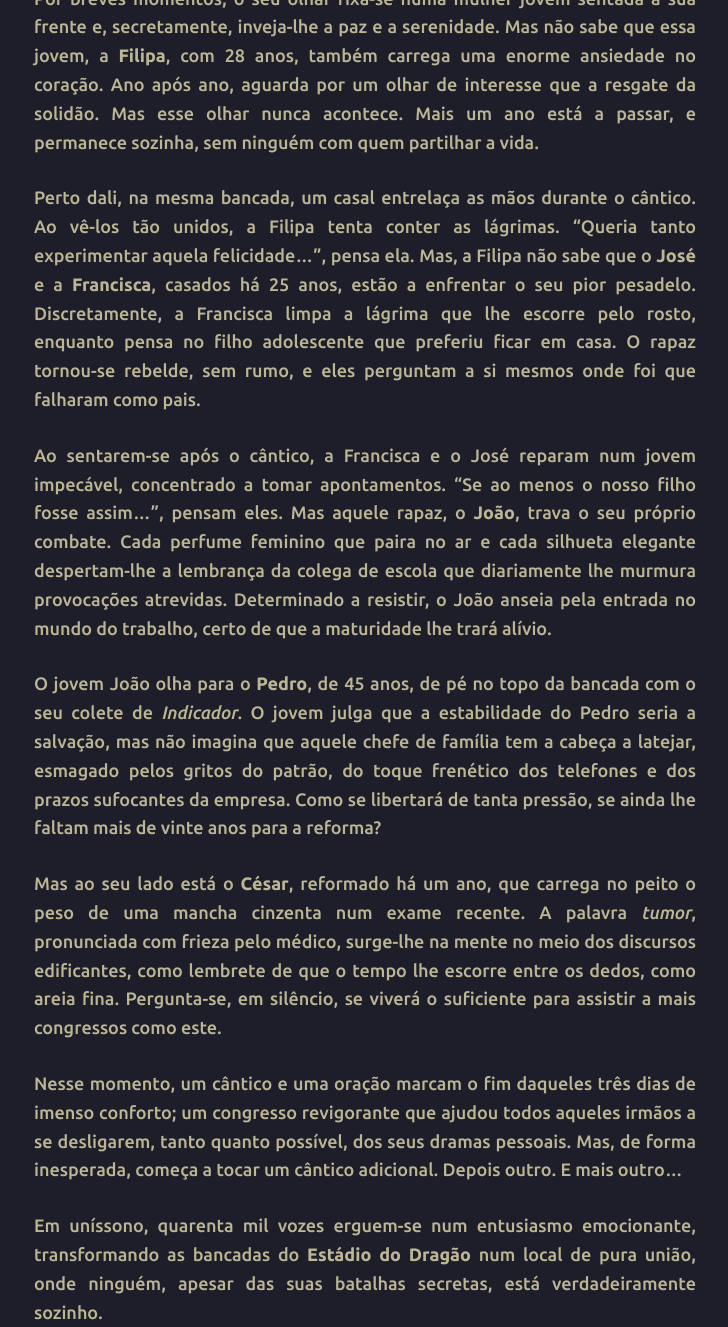
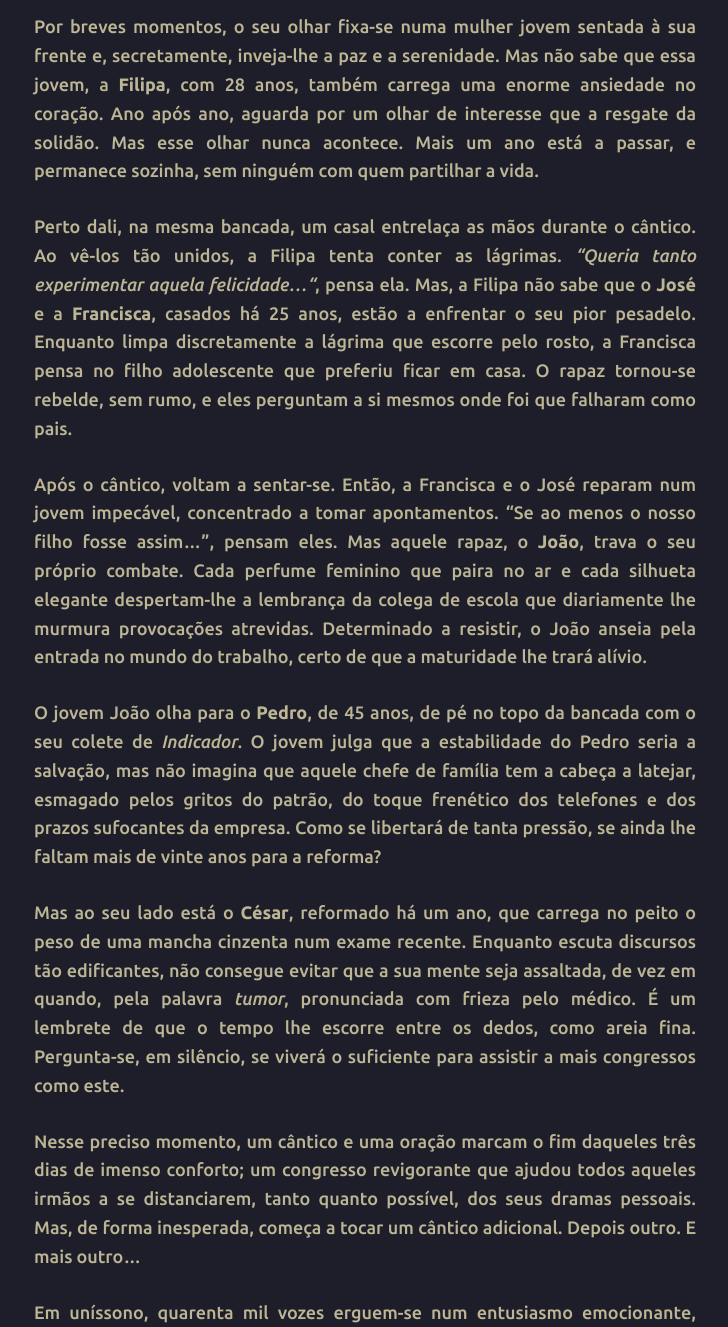
Before and after one commit to joaquim-capitao/queime-depois-de-ler, a Jekyll site: the page built from os-quarenta-mil.md, in a window 1280 px wide and 1400 px high, scrolled down 563 px, cut to the strip 73-1400 px from the top of the window. Shown: the whole strip, without its empty margins (275-1003 px from the left). Built offline with Jekyll 4.4.1, drawn with Linux system fonts in a browser that asks for light colours; our own code applies the rules of GitHub Pages for plain Markdown files; some of the changed text lies outside the part shown.

Commit message:
Atualizar o os-quarenta-mil.md

```diff
--- a/os-quarenta-mil.md
+++ b/os-quarenta-mil.md
@@ -1,27 +1,27 @@
 
 # Os Quarenta Mil
 
-A **Maria** ajeita a gola do casaco com a mão que ainda lhe treme. Por mais que tente evitar, continua a ecoar-lhe na mente o barulho da porta a bater com violência. Durante o dia, várias vezes lhe veio à memória a imagem do marido, cercado de garrafas e cigarros, a vociferar ameaças.
+A **Maria** ajeita a gola da camisa com a mão que ainda lhe treme. Por mais que tente evitar, continua a ecoar-lhe na mente o barulho da porta a bater com violência. Durante o dia, várias vezes lhe vem à memória a imagem do marido, cercado de garrafas e cigarros, a vociferar ameaças. *"Se fores a esse congresso, vais ver o que te acontece quando chegares!"*
 
 ![](https://i.ibb.co/FbJjnV3m/1000132853.png)
 
 Por breves momentos, o seu olhar fixa-se numa mulher jovem sentada à sua frente e, secretamente, inveja-lhe a paz e a serenidade. Mas não sabe que essa jovem, a **Filipa**, com 28 anos, também carrega uma enorme ansiedade no coração. Ano após ano, aguarda por um olhar de interesse que a resgate da solidão. Mas esse olhar nunca acontece. Mais um ano está a passar, e permanece sozinha, sem ninguém com quem partilhar a vida.
 
-Perto dali, na mesma bancada, um casal entrelaça as mãos durante o cântico. Ao vê-los tão unidos, a Filipa tenta conter as lágrimas. "Queria tanto experimentar aquela felicidade...", pensa ela. Mas, a Filipa não sabe que o **José** e a **Francisca**, casados há 25 anos, estão a enfrentar o seu pior pesadelo. Discretamente, a Francisca limpa a lágrima que lhe escorre pelo rosto, enquanto pensa no filho adolescente que preferiu ficar em casa. O rapaz tornou-se rebelde, sem rumo, e eles perguntam a si mesmos onde foi que falharam como pais.
+Perto dali, na mesma bancada, um casal entrelaça as mãos durante o cântico. Ao vê-los tão unidos, a Filipa tenta conter as lágrimas. *"Queria tanto experimentar aquela felicidade..."*, pensa ela. Mas, a Filipa não sabe que o **José** e a **Francisca**, casados há 25 anos, estão a enfrentar o seu pior pesadelo. Enquanto limpa discretamente a lágrima que escorre pelo rosto, a Francisca pensa no filho adolescente que preferiu ficar em casa. O rapaz tornou-se rebelde, sem rumo, e eles perguntam a si mesmos onde foi que falharam como pais.
 
-Ao sentarem-se após o cântico, a Francisca e o José reparam num jovem impecável, concentrado a tomar apontamentos. "Se ao menos o nosso filho fosse assim...", pensam eles. Mas aquele rapaz, o **João**, trava o seu próprio combate. Cada perfume feminino que paira no ar e cada silhueta elegante despertam-lhe a lembrança da colega de escola que diariamente lhe murmura provocações atrevidas. Determinado a resistir, o João anseia pela entrada no mundo do trabalho, certo de que a maturidade lhe trará alívio.
+Após o cântico, voltam a sentar-se. Então, a Francisca e o José reparam num jovem impecável, concentrado a tomar apontamentos. "Se ao menos o nosso filho fosse assim...", pensam eles. Mas aquele rapaz, o **João**, trava o seu próprio combate. Cada perfume feminino que paira no ar e cada silhueta elegante despertam-lhe a lembrança da colega de escola que diariamente lhe murmura provocações atrevidas. Determinado a resistir, o João anseia pela entrada no mundo do trabalho, certo de que a maturidade lhe trará alívio.
 
 O jovem João olha para o **Pedro**, de 45 anos, de pé no topo da bancada com o seu colete de *Indicador*. O jovem julga que a estabilidade do Pedro seria a salvação, mas não imagina que aquele chefe de família tem a cabeça a latejar, esmagado pelos gritos do patrão, do toque frenético dos telefones e dos prazos sufocantes da empresa. Como se libertará de tanta pressão, se ainda lhe faltam mais de vinte anos para a reforma?
 
-Mas ao seu lado está o **César**, reformado há um ano, que carrega no peito o peso de uma mancha cinzenta num exame recente. A palavra *tumor*, pronunciada com frieza pelo médico, surge-lhe na mente no meio dos discursos edificantes, como lembrete de que o tempo lhe escorre entre os dedos, como areia fina. Pergunta-se, em silêncio, se viverá o suficiente para assistir a mais congressos como este.
+Mas ao seu lado está o **César**, reformado há um ano, que carrega no peito o peso de uma mancha cinzenta num exame recente. Enquanto escuta discursos tão edificantes, não consegue evitar que a sua mente seja assaltada, de vez em quando, pela palavra *tumor*, pronunciada com frieza pelo médico. É um lembrete de que o tempo lhe escorre entre os dedos, como areia fina. Pergunta-se, em silêncio, se viverá o suficiente para assistir a mais congressos como este.
 
-Nesse momento, um cântico e uma oração marcam o fim daqueles três dias de imenso conforto; um congresso revigorante que ajudou todos aqueles irmãos a se desligarem, tanto quanto possível, dos seus dramas pessoais. Mas, de forma inesperada, começa a tocar um cântico adicional. Depois outro. E mais outro...
+Nesse preciso momento, um cântico e uma oração marcam o fim daqueles três dias de imenso conforto; um congresso revigorante que ajudou todos aqueles irmãos a se distanciarem, tanto quanto possível, dos seus dramas pessoais. Mas, de forma inesperada, começa a tocar um cântico adicional. Depois outro. E mais outro...
 
 Em uníssono, quarenta mil vozes erguem-se num entusiasmo emocionante, transformando as bancadas do **Estádio do Dragão** num local de pura união, onde ninguém, apesar das suas batalhas secretas, está verdadeiramente sozinho.
 
 ![](https://i.ibb.co/m5j1VvNz/1000132858.jpg)
 
-A Maria esquece a violência do marido. A Filipa liberta-se da sombra sufocante da solidão. O Pedro deixa de escutar o toque frenético dos telefones e os gritos do patrão. O João afasta do pensamento as tentações que o atormentavam. O José e a Francisca reacendem a esperança no filho. E o César? Esse sabe que o tempo escorre entre os dedos; mas compreende também que o tempo só se esgota por completo para quem já perdeu a fé.
+A Maria esquece as ameaças do marido. A Filipa liberta-se da sombra sufocante da solidão. O José e a Francisca reacendem a esperança no filho. O João afasta do pensamento as tentações que o atormentam. O Pedro deixa de escutar o toque frenético dos telefones. E o César? Esse sabe que o tempo escorre entre os dedos; mas compreende também que o tempo só se esgota por completo para quem já perdeu a fé.
 
 Naquele momento tão sublime, a estrutura do estádio parece tremer. Quarenta mil vozes, fundidas num só sopro, erguem um canto imenso e límpido que vibra e ressoa contra o metal e o cimento.
 
```
